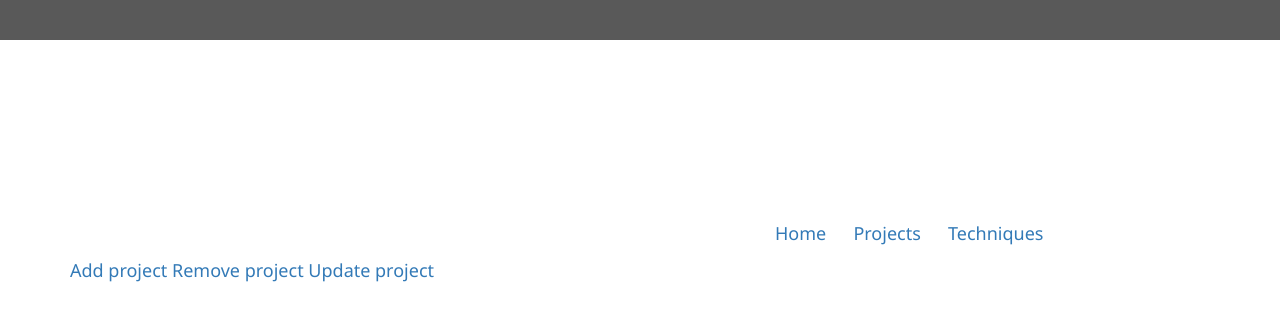
After one commit to jjwest/portfolio, a Flask app: page /admin in a window 1280 px wide. The commit adds this page. Shown: the top 321 px of the page. Run offline with Flask 2, Linux system fonts and the light colour scheme; some libraries are stand-ins or nearby versions.

Commit message:
Small beginning on admin pages

```diff
--- a/database.py
+++ b/database.py
@@ -8,6 +8,10 @@ def load(filename='data.json'):
     except:
         return None
 
+def add_project(db, project, filename):
+    db.append(project)
+    with open(filename, 'w') as f:
+        f.write(db)
 
 def get_project_count(db):
     return len(db)
--- a/server.py
+++ b/server.py
@@ -4,33 +4,40 @@ import database
 
 app = Flask(__name__)
 
-PROJECTS = 'projects.json'
+DATABASE = 'projects.json'
 
 
 @app.route('/')
 def index():
     return render_template('index.html')
 
+@app.route('/admin')
+def admin():
+    return render_template('admin.html')
 
 @app.route('/projects')
 def all_projects():
-    projects = database.load(PROJECTS)
+    projects = database.load(DATABASE)
     return render_template('all_projects.html', projects=projects)
 
 
 @app.route('/techniques')
 def techniques():
-    projects = database.load(PROJECTS)
+    projects = database.load(DATABASE)
     techniques = database.get_techniques(projects)
     return render_template('techniques.html', techniques=techniques)
 
 
 @app.route('/project/<int:id>')
 def project(id):
-    projects = database.load(PROJECTS)
+    projects = database.load(DATABASE)
     project = database.get_project(projects, id)
     return render_template('project.html', project=project)
 
+@app.route('/addproject', methods=['POST'])
+def add_project():
+    project = request.form['project']
+    db = database.load(DATABASE)
 
 if __name__ == '__main__':
     app.run(debug=True)
--- /dev/null
+++ b/static/admin.css
@@ -0,0 +1,3 @@
+#table input, textarea {
+    display: block;
+}
--- /dev/null
+++ b/static/admin.js
@@ -0,0 +1,78 @@
+function addProject() {
+    let form = $("<form>").attr("action", "sayHello()")
+	.append($("<input>").attr({
+	    "type" : "text",
+	    "placeholder" : "Project name",
+	    "id" : "project-name"
+	}))
+	.append($("<input>").attr({
+	    "type" : "text",
+	    "placeholder" : "Date",
+	    "id" : "project-date"
+	}))
+	.append($("<input>").attr({
+	    "type" : "text",
+	    "placeholder" : "Techniques",
+	    "id" : "techniques"
+	}))
+	.append($("<input>").attr({
+	    "type" : "text",
+	    "placeholder" : "Github",
+	    "id" : "github"
+	}))
+	.append($("<input>").attr({
+	    "type" : "text",
+	    "placeholder" : "URL small image",
+	    "id" : "small-image"
+	}))
+	.append($("<input>").attr({
+	    "type" : "text",
+	    "placeholder" : "URL large image",
+	    "id" : "large-image"
+	}))
+	.append($("<textarea>").attr({
+	    "type" : "text",
+	    "placeholder" : "Short description",
+	    "id" : "short-description"
+	}))
+	.append($("<textarea>").attr({
+	    "type" : "text",
+	    "placeholder" : "Long description",
+	    "id" : "long-description"
+	}))
+	.append($("<input>")
+		.attr({
+		    "type" : "submit"
+		})
+		.val("Submit")
+		.click(e => {
+		    e.preventDefault()
+		    validateForm()
+		}))
+
+
+
+    $("#table").append(form)
+}
+
+function sayHello() {
+    console.log("Hello")
+}
+
+function validateForm() {
+    const name = $("#project-name").val()
+    const date = $("#project-date").val()
+    const techniques = $("#techniques").val()
+    const github = $("#github").val()
+    const smallImage = $("#small-image").val()
+    const largeImage = $("#large-image").val()
+    const shortDescription = $("#short-description").val()
+    const longDescription = $("#long-description").val()
+
+    if (name && date && techniques && github &&
+	smallImage && largeImage && shortDescription && longDescription) {
+	console.log("All is well")
+    } else {
+	console.log("Noo")
+    }
+}
--- a/static/style.css
+++ b/static/style.css
@@ -24,7 +24,7 @@ body {
     padding-top: 1.5em;
 }
 
-.project-gallery:hover {
+.project-gallery-row:hover {
     background-color: #f2f2f2;
 }
 
--- /dev/null
+++ b/templates/admin.html
@@ -0,0 +1,13 @@
+{% extends "layout.html" %}
+{% block main %}
+<div id="admin" class="row">
+  <div id="table"class="col-sm-12">
+    <a onClick="addProject()">Add project</a>
+    <a href="">Remove project</a>
+    <a href="">Update project</a>
+  </div>
+</div>
+<script src="{{ url_for('static', filename='admin.js') }}"></script>
+{% endblock %}
+
+<form action=""></form>
--- a/templates/all_projects.html
+++ b/templates/all_projects.html
@@ -2,8 +2,9 @@
 {% block main %}
 <h1>Projects</h1>
 {% if projects %}
+<div class="project-gallery">
   {% for project in projects %}
-<div class="project-gallery">
+  <div class="project-gallery-row">
     <a class="row" href={{ url_for('project', id=project.id) }}>
       <div class="col-md-4">
 	<img alt="Could not load image" src={{ project.small_image }}>
@@ -23,6 +24,7 @@
     </a>
   </div>
   {% endfor %}
+</div>
 {% else %}
 <p>No projects available</p>
 {% endif %}
--- a/templates/layout.html
+++ b/templates/layout.html
@@ -8,6 +8,7 @@
     <!-- jQuery library -->
     <script src="https://ajax.googleapis.com/ajax/libs/jquery/3.1.1/jquery.min.js"></script>
     <link rel="stylesheet" href={{ url_for('static', filename='style.css') }}>
+    <link rel="stylesheet" href={{ url_for('static', filename='admin.css') }}>
 
     <title>A programming portfolio</title>
   </head>
```
Also changed, not shown: projects.json (+18 -4 lines), static/bowser.jpg (added), static/spacecraze.png (added). Lines whose indentation alone changed are shown as unchanged.
